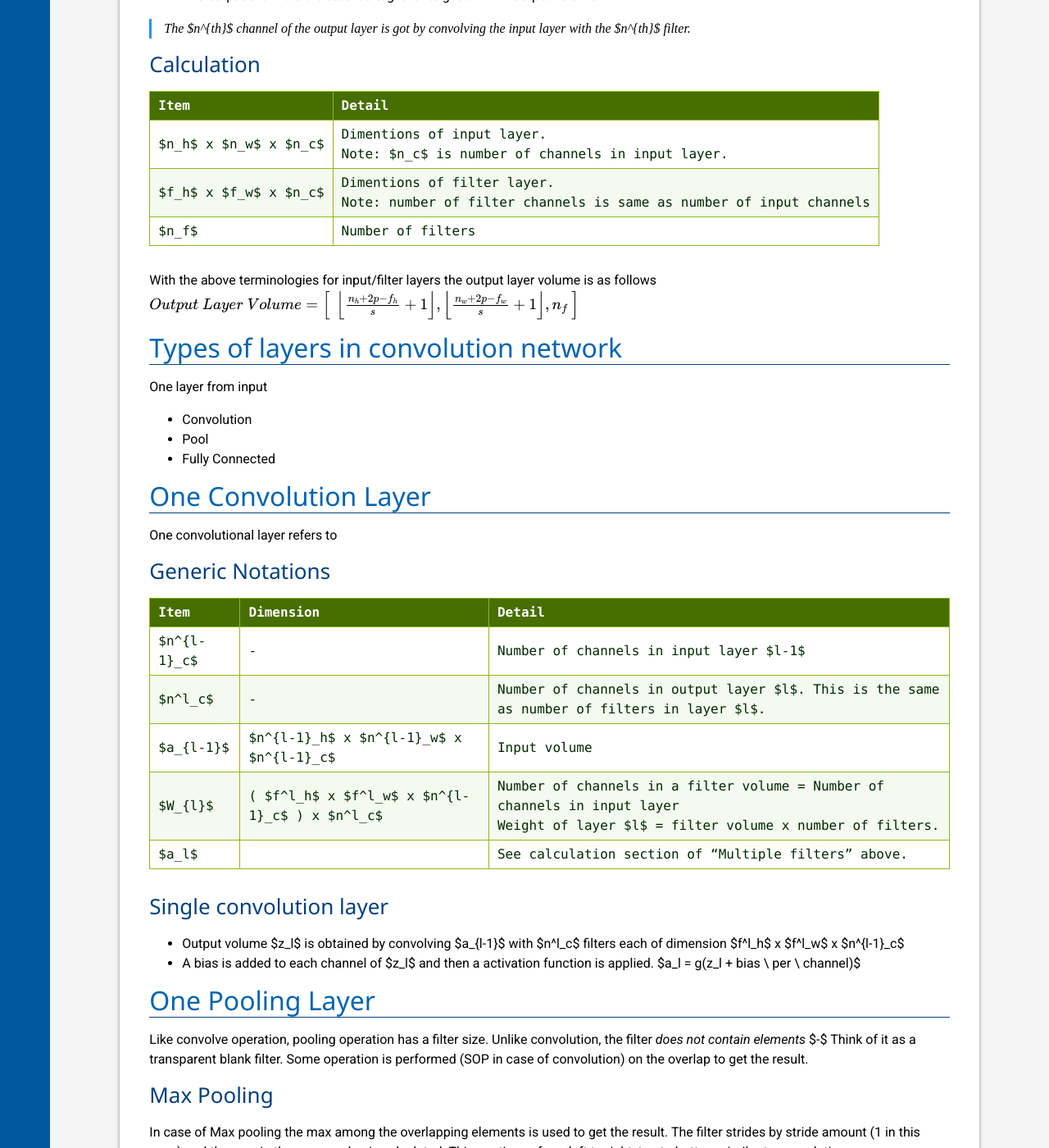
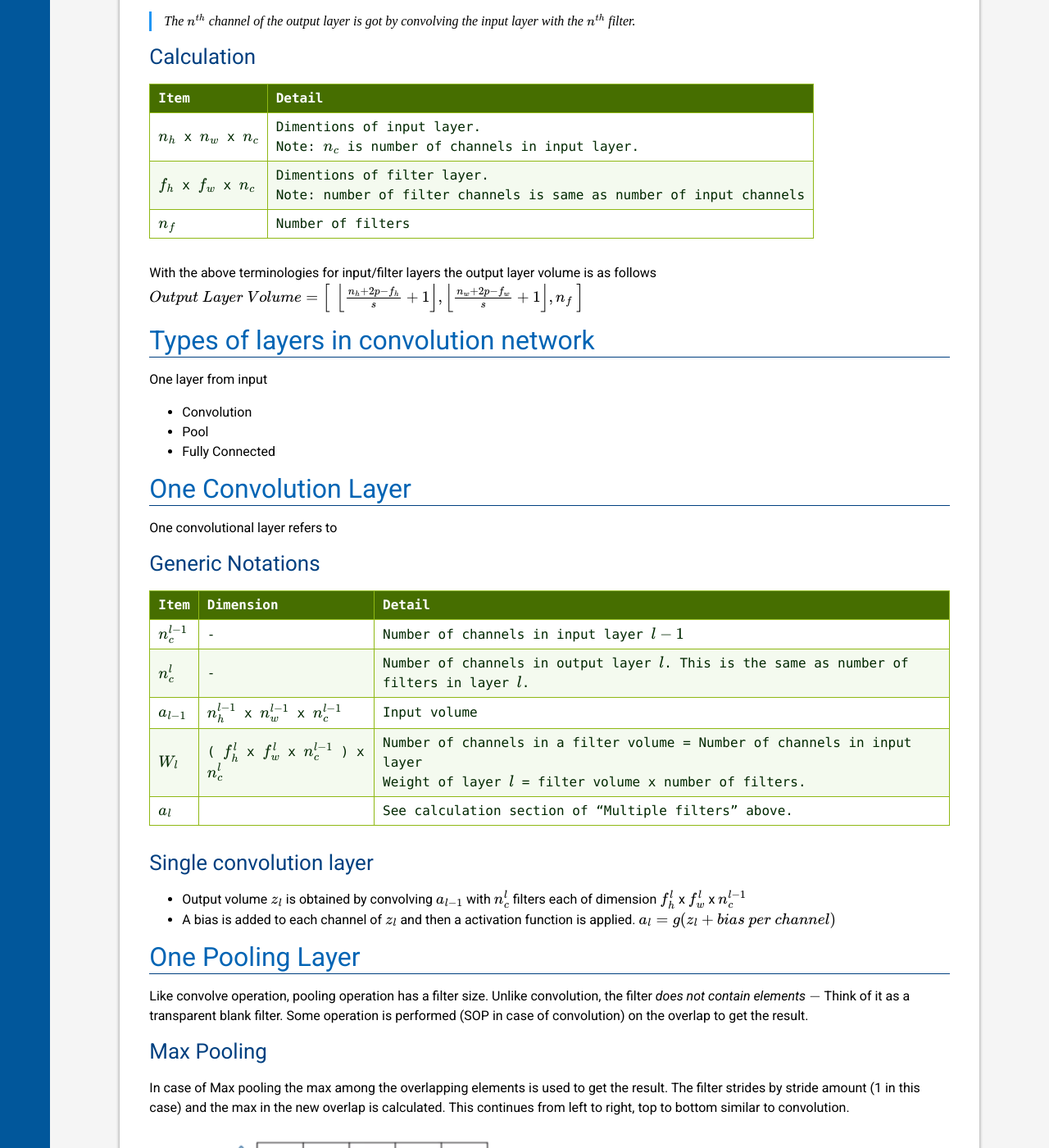
Before and after one commit to cafeduke/cafeduke.github.io, a Jekyll site: the page built from _posts/deeplearning/cnn/2018-09-10-intro-cnn.md, in a window 1280 px wide and 1400 px high, scrolled down 7442 px. Shown: the whole window at 82% size. Built offline with Jekyll 4.4.1, drawn with Linux system fonts in a browser that asks for light colours; nearby versions of some CDN libraries; formulas are drawn with MathJax 3; some of the changed text lies outside the part shown.

Commit message:
CNN Intro

```diff
--- a/_includes/css.html
+++ b/_includes/css.html
@@ -1,5 +1,6 @@
-<!-- Material font (Roboto) -->
-<link href="https://fonts.googleapis.com/css?family=Roboto:300,300i,400,400i,500,500i,700,700i" rel="stylesheet">
+<!-- Material fonts from 'https://fonts.google.com' -->
+<link href="https://fonts.googleapis.com/css?family=Roboto:300,300i,400,400i,500,500i,700,700i"    rel="stylesheet">
+<link href="https://fonts.googleapis.com/css?family=Open+Sans:300,300i,400,400i,500,500i,700,700i" rel="stylesheet">
 
 <!-- Material Icon -->
 <link href="https://fonts.googleapis.com/icon?family=Material+Icons" rel="stylesheet">
--- a/_posts/deeplearning/cnn/2018-09-10-intro-cnn.md
+++ b/_posts/deeplearning/cnn/2018-09-10-intro-cnn.md
@@ -21,10 +17,10 @@ Computer vision is one of the areas were deep learning performs very well. Deep
 - Self driving cars
   - Object detection: Detect other cars and pedestrians
   - Object localization: Determine the location (position and size) of the objects
-- Face recoginision $-$ Use face as ID for authentication.
-- Face Styling $-$ Add features like hair style, eye style, nose modification etc to the face.
-- New art $-$ Merge images.
-- Transfer learning $-$ Ideas learnt in computer vision can be useful in speech recognision.
+- Face recoginision $$-$$ Use face as ID for authentication.
+- Face Styling $$-$$ Add features like hair style, eye style, nose modification etc to the face.
+- New art $$-$$ Merge images.
+- Transfer learning $$-$$ Ideas learnt in computer vision can be useful in speech recognision.
 
 # Limitation of NN for computer vision
 
@@ -36,7 +32,7 @@ Sample neuron overhead calucation for a 1000x1000 image
 - Let the first hidden layer to have only 1000 neurons
 - W1.shape = (1000,  3M) = 3 billion weights
 
-Huge number of neurons greatly increases the chances of *overfitting* and increases computational overhead. However, image size cannot be compromized $-$ Enter CNN (*Convolutional Neural Netrowks*).
+Huge number of neurons greatly increases the chances of *overfitting* and increases computational overhead. However, image size cannot be compromized $$-$$ Enter CNN (*Convolutional Neural Netrowks*).
 
 # Convolution
 
@@ -122,9 +118,9 @@ In the image is like a chess board with both vertical and horizontal images.
 #### Obervation - Selected Cell
 
 - Blue Square	$-$ No edge. Resultant value = 0.
-- Green Square $-$ Horizontal edge found. Resultant value = 30.
-- Yellow Sqaure $-$ Two horizontal edge. The positive one (Goes from 10 to 0. In accordance with filter) is larger than the negative one (Goes from 0 to 10). Resultant value = 10
-- Purple square $-$ Horizontal edge found, but negative. Resultant value = -30.
+- Green Square $$-$$ Horizontal edge found. Resultant value = 30.
+- Yellow Sqaure $$-$$ Two horizontal edge. The positive one (Goes from 10 to 0. In accordance with filter) is larger than the negative one (Goes from 0 to 10). Resultant value = 10
+- Purple square $$-$$ Horizontal edge found, but negative. Resultant value = -30.
 
 ### Calculation
 
@@ -149,7 +145,7 @@ Following is observed in convolution operation
 The above behavior results in following issues
 
 - The information in corner/edge cells are not utilized to optimum.
-- **Shrinking output** $-$ With shrinking image applying multiple convolutions becomes impractical.
+- **Shrinking output** $$-$$ With shrinking image applying multiple convolutions becomes impractical.
 
 ### Calculation
 
@@ -160,7 +156,7 @@ $$
 
 
 
-### Padding to prevent shringking output
+### Padding to prevent shrinking output
 
 If we have to ensure that the output layer size should be `n` then the required padding can ge figured as follows
 $$
@@ -213,7 +209,7 @@ Similar to single channel convolutions
 
 Consider a 3 filter channel of RGB.
 
-1. Channel R has vertical edge detector while G and B channels are zeros $-$ A volume filter to detect red vertical lines
+1. Channel R has vertical edge detector while G and B channels are zeros $$-$$ A volume filter to detect red vertical lines
 
 $$
 R=
@@ -240,7 +236,7 @@ $$
 
 
 
-2. Channels R, G and B have vertical edge detectors $-$ A volume filter to detect vertical lines of any color.
+2. Channels R, G and B have vertical edge detectors $$-$$ A volume filter to detect vertical lines of any color.
 
 $$
 R=
@@ -279,15 +275,15 @@ In the above diagram
 - The input layer was convolved with second filter (orange) to get another 4x4 output channel.
 - The output channels are stacked together to get a 4x4x2 output volume.
 
-> The $n^{th}$ channel of the output layer is got by convolving the input layer with the $n^{th}$ filter.
+> The $$n^{th}$$ channel of the output layer is got by convolving the input layer with the $$n^{th}$$ filter.
 
 ## Calculation
 
 | Item                  | Detail                                                       |
 | --------------------- | ------------------------------------------------------------ |
-| $n_h$ x $n_w$ x $n_c$ | Dimentions of input layer. <br />Note: $n_c$ is number of channels in input layer. |
-| $f_h$ x $f_w$ x $n_c$ | Dimentions of filter layer. <br />Note: number of filter channels is same as number of input channels |
-| $n_f$                 | Number of filters                                            |
+| $$n_h$$ x $$n_w$$ x $$n_c$$ | Dimentions of input layer. <br />Note: $$n_c$$ is number of channels in input layer. |
+| $$f_h$$ x $$f_w$$ x $$n_c$$ | Dimentions of filter layer. <br />Note: number of filter channels is same as number of input channels |
+| $$n_f$$                 | Number of filters                                            |
 
 With the above terminologies for input/filter layers the output layer volume is as follows
 $$
@@ -310,20 +306,20 @@ One convolutional layer refers to
 
 | Item        | Dimension                                     | Detail                                                       |
 | ----------- | --------------------------------------------- | ------------------------------------------------------------ |
-| $n^{l-1}_c$ | -                                             | Number of channels in input layer $l-1$                      |
-| $n^l_c$     | -                                             | Number of channels in output layer $l$. This is the same as number of filters in layer $l$. |
-| $a_{l-1}$   | $n^{l-1}_h$ x $n^{l-1}_w$ x $n^{l-1}_c$       | Input volume                                                 |
-| $W_{l}$     | ( $f^l_h$ x $f^l_w$ x $n^{l-1}_c$ ) x $n^l_c$ | Number of channels in a filter volume = Number of channels in input layer<br />Weight of layer $l$ = filter volume x  number of filters. |
-| $a_l$       |                                               | See calculation section of "Multiple filters" above.         |
+| $$n^{l-1}_c$$ | -                                             | Number of channels in input layer $$l-1$$                      |
+| $$n^l_c$$     | -                                             | Number of channels in output layer $$l$$. This is the same as number of filters in layer $$l$$. |
+| $$a_{l-1}$$   | $$n^{l-1}_h$$ x $$n^{l-1}_w$$ x $$n^{l-1}_c$$       | Input volume                                                 |
+| $$W_{l}$$     | ( $$f^l_h$$ x $$f^l_w$$ x $$n^{l-1}_c$$ ) x $$n^l_c$$ | Number of channels in a filter volume = Number of channels in input layer<br />Weight of layer $$l$$ = filter volume x  number of filters. |
+| $$a_l$$       |                                               | See calculation section of "Multiple filters" above.         |
 
 ## Single convolution layer
 
-- Output volume $z_l$ is obtained by convolving $a_{l-1}$ with $n^l_c$  filters each of dimension $f^l_h$ x $f^l_w$ x $n^{l-1}_c$
-- A bias is added to each channel of $z_l$ and then a activation function is applied. $a_l = g(z_l + bias \ per \ channel)$
+- Output volume $$z_l$$ is obtained by convolving $$a_{l-1}$$ with $$n^l_c$$  filters each of dimension $$f^l_h$$ x $$f^l_w$$ x $$n^{l-1}_c$$
+- A bias is added to each channel of $$z_l$$ and then a activation function is applied. $$a_l = g(z_l + bias \ per \ channel)$$
 
 # One Pooling Layer
 
-Like convolve operation, pooling operation has a filter size. Unlike convolution, the filter *does not contain elements* $-$ Think of it as a transparent blank filter. Some operation is performed (SOP in case of convolution) on the overlap to get the result.
+Like convolve operation, pooling operation has a filter size. Unlike convolution, the filter *does not contain elements* $$-$$ Think of it as a transparent blank filter. Some operation is performed (SOP in case of convolution) on the overlap to get the result.
 
 ## Max Pooling
 
@@ -336,3 +332,20 @@ In case of Max pooling the max among the overlapping elements is used to get the
 Similar to max pooling instead of the max function the average (mean) is used. Average pooling is not used frequently.
 
 # Why Convolution?
+
+
+
+## Weight (Parameter) Sharing
+
+Consider a 32 x 32 x 3 (3072 neurons) image convolving with 6 filters each of size 5 x 5. The output layer shall be 28 x 28 x 6 (4704 neurons)
+
+- If this was a fully connected NN then W1 = 4704 * 3072 = 14.45 million neurons
+- In case of CNN, W1 = 5 * 5 * 3 * 6 = 450
+
+In case of NN, 14 million weights (parameters) are required for a resolution as low as 32 x 32 for a single layer. With higher resolutions this number shall grow to billions.
+
+The reason CNN reduces the weight or parameters is because once a filter detects a feature, *the same filter is applied at different portions of the image*. For example, the same vertical edge detector (a eye/node filter is an example of high level feature) is applied to different sections of the image.
+
+## Sparsity of Connections
+
+**Consider a single output layer result:** A filter volume overlaps over the input volume. Only the overlapping region determines the value of the result in the output layer. The entire non-overlapping section does not involve. This means all neurons in the non-overlapping regions are not connected to produce this output.
--- a/assets/css/main.css
+++ b/assets/css/main.css
@@ -41,15 +41,15 @@ a:hover {
 /* Headings */
 h1, h2, h3, h4, h5, h6 {
     font-weight: normal;
-    font-family: "Segoe UI";
+    font-family: 'Roboto';
     margin-bottom: 15px;
     padding-bottom: 3px;
 }
 
 h1 {  font-size: 32px; color:rgb(0,100,180); border-bottom: 1px groove #004080; }
 h2 {  font-size: 26px; color:rgb(0, 64,128); }
-h3 {  font-size: 20px; color:rgb(0, 50,100); }
-h4 {  font-size: 18px; color:rgb(0, 40, 80); }
+h3 {  font-size: 20px; color:rgb(0, 50,100); font-weight: bold;  }
+h4 {  font-size: 18px; color:rgb(0, 40, 80);  font-weight: bold; }
 
 /* Image - Not centered by Typora */
 img {
```
Also changed, not shown: other parts of _posts/deeplearning/cnn/2018-09-10-intro-cnn.md (+1 -5 lines).
